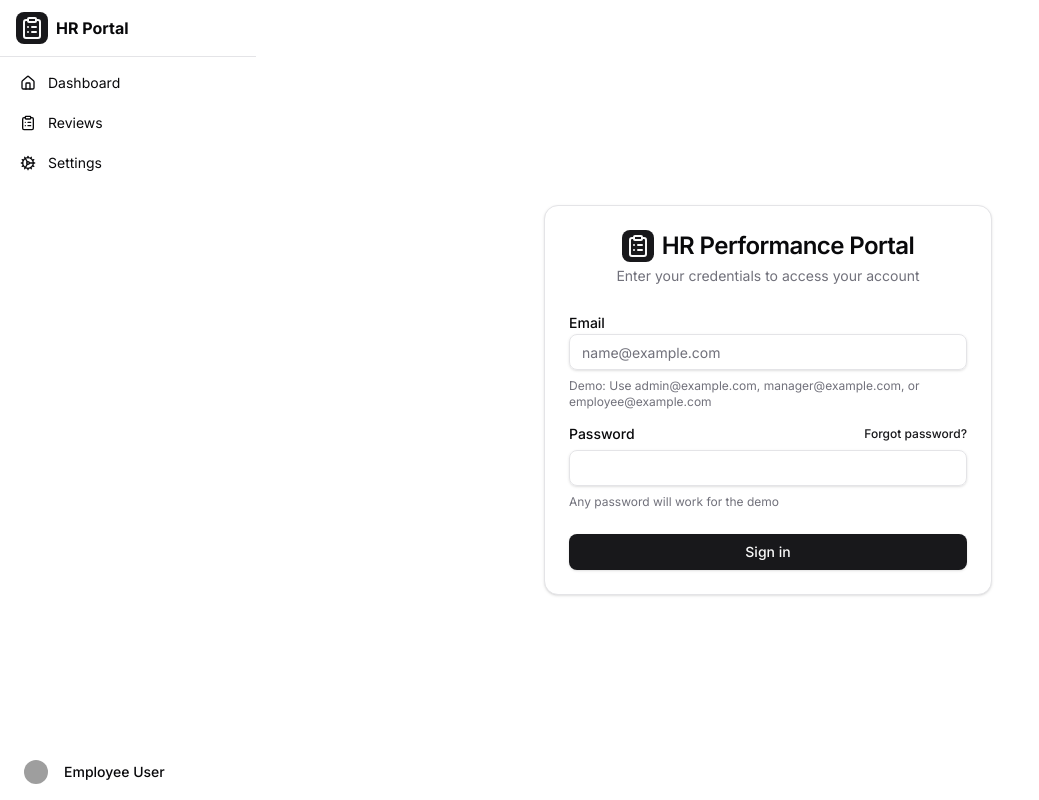
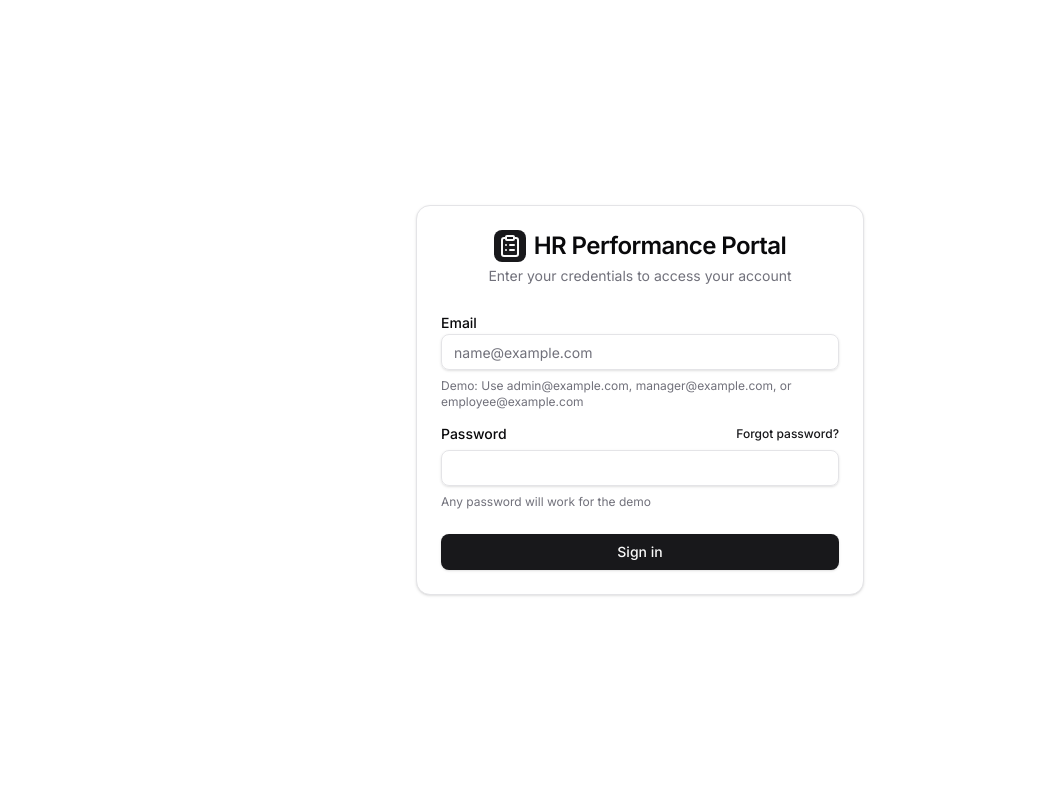
Before and after one commit to haleatus/hr-portal, a Next.js app: page / in a window 1280 px wide. Shown: the whole page, without its empty margins (0-1039 px from the left). Built offline with nearby package versions, Linux system fonts and the light colour scheme; grey boxes are pictures that could not be loaded.

Commit message:
update : updated the UI

```diff
--- /dev/null
+++ b/src/app/(dashboard)/layout.tsx
@@ -0,0 +1,9 @@
+import type React from "react";
+
+export default function RootLayout({
+  children,
+}: Readonly<{
+  children: React.ReactNode;
+}>) {
+  return <div className="md:pl-[16rem]">{children}</div>;
+}
--- a/src/app/layout.tsx
+++ b/src/app/layout.tsx
@@ -24,7 +24,7 @@ export default function RootLayout({
         <SidebarProvider>
           <div className="flex min-h-screen w-full">
             <AppSidebar />
-            <main className="flex-1 w-full md:pl-[16rem]">{children}</main>
+            <main className="flex-1 w-full">{children}</main>
           </div>
           <Toaster richColors position="bottom-left" />
         </SidebarProvider>
--- a/src/components/base/app-sidebar.tsx
+++ b/src/components/base/app-sidebar.tsx
@@ -90,8 +90,10 @@ export function AppSidebar() {
     },
   ];
 
+  if (pathname === "/") return null;
+
   return (
-    <Sidebar className={`${pathname === "/" ? "hidden" : "block"}`}>
+    <Sidebar>
       <SidebarHeader className="flex items-center justify-between p-4">
         <Link href="/dashboard" className="flex items-center gap-2">
           <div className="rounded-md bg-primary p-1">
```
Also changed, not shown: src/app/(dashboard)/dashboard/page.tsx (renamed from src/app/dashboard/page.tsx), src/app/(dashboard)/reports/page.tsx (renamed from src/app/reports/page.tsx), src/app/(dashboard)/reviews/create/page.tsx (renamed from src/app/reviews/create/page.tsx), src/app/(dashboard)/reviews/page.tsx (renamed from src/app/reviews/page.tsx), src/app/(dashboard)/settings/page.tsx (renamed from src/app/settings/page.tsx), src/app/(dashboard)/users/page.tsx (renamed from src/app/users/page.tsx).
